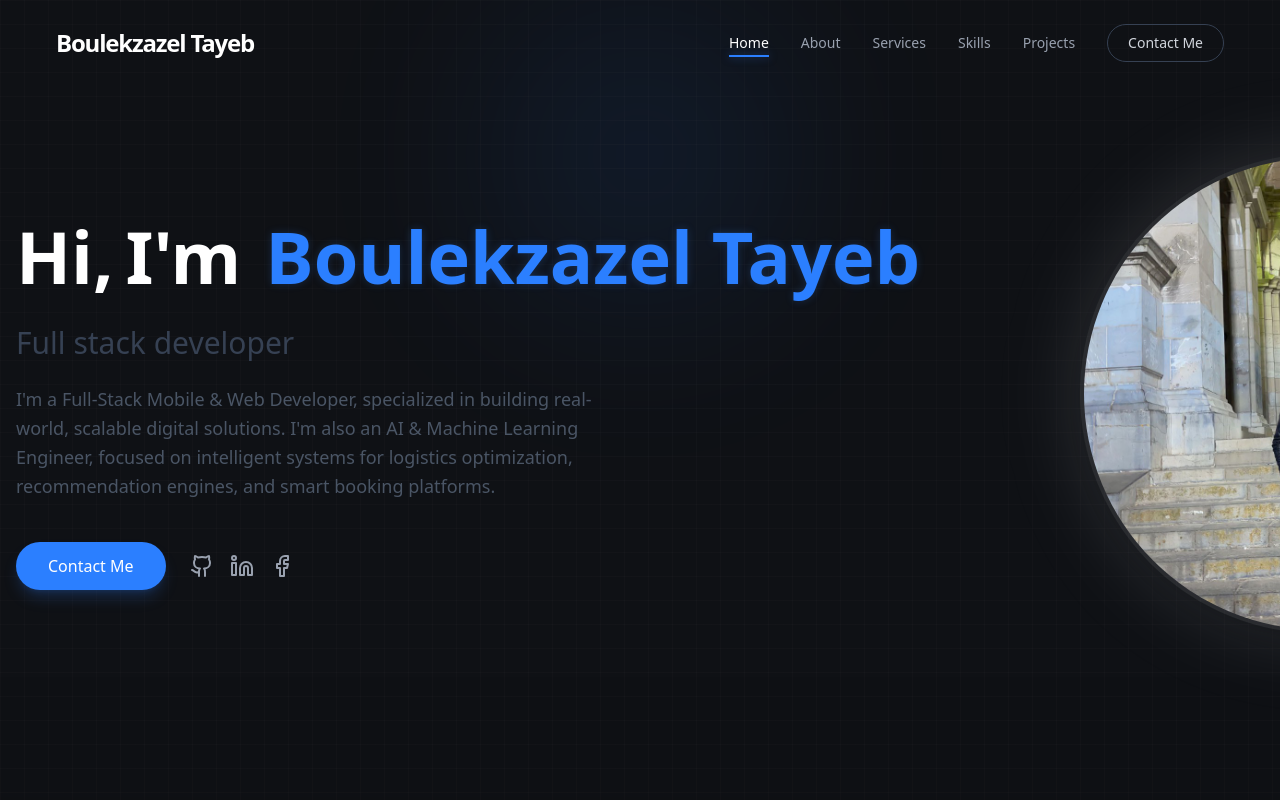
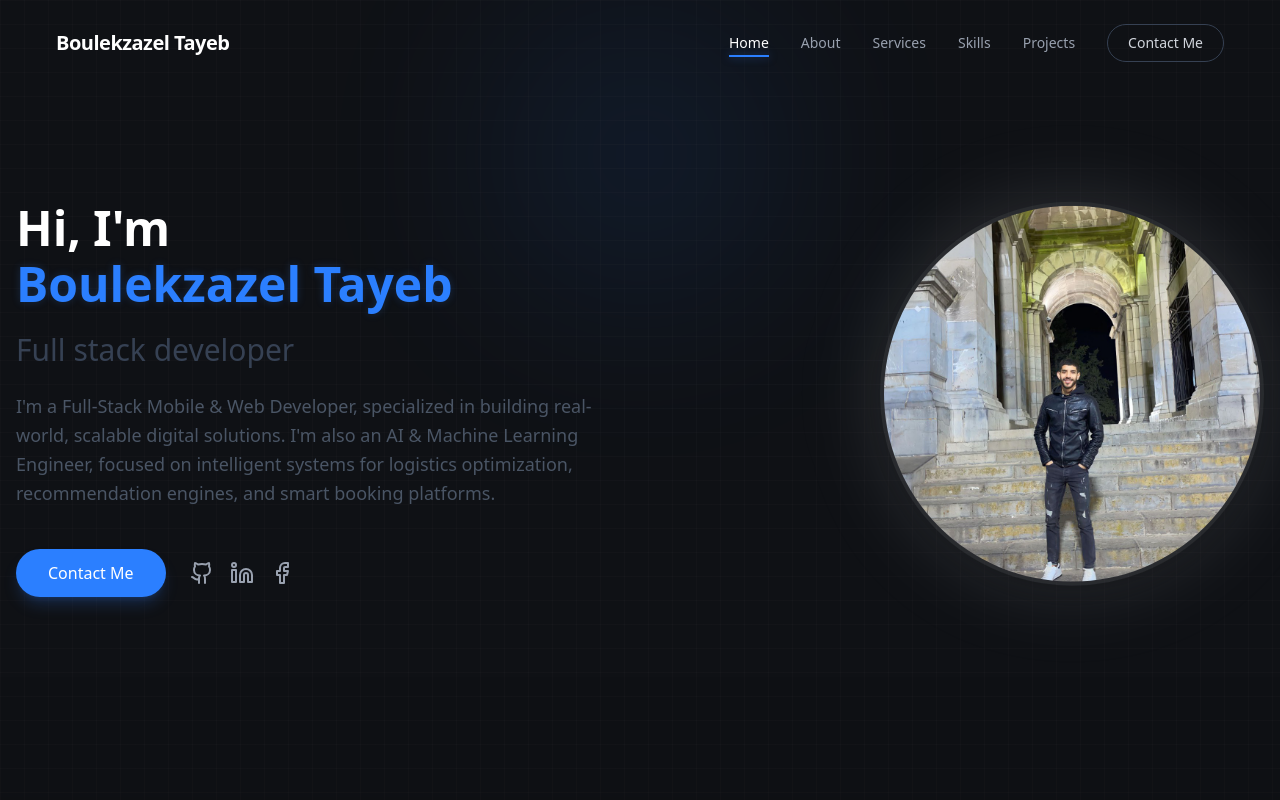
Before and after one commit to Tayebdev/portfolio, a React (Vite) app: page / in a window 1280 px wide. Shown: the top 800 px of the page. Built offline with nearby package versions, Linux system fonts and the light colour scheme.

Commit message:
resolve conflit

```diff
--- a/package.json
+++ b/package.json
@@ -12,7 +12,9 @@
   "dependencies": {
     "clsx": "^2.1.1",
     "framer-motion": "^12.23.24",
+    "g": "^2.0.1",
     "lucide-react": "^0.554.0",
+    "nodemon": "^3.1.11",
     "react": "^19.2.0",
     "react-dom": "^19.2.0",
     "react-icons": "^5.5.0",
--- a/src/components/Navbar/Navbar.jsx
+++ b/src/components/Navbar/Navbar.jsx
@@ -48,7 +48,7 @@ const Navbar = () => {
                     }`}
             >
                 <div className="container mx-auto px-4 flex justify-between items-center max-w-[1200px]">
-                    <a href="#" className="text-2xl font-bold font-display tracking-tighter text-white z-50 relative">
+                    <a href="#" className="font-bold tracking-tight text-white z-50 relative whitespace-nowrap text-xl sm-desktop:text-2xl">
                         Boulekzazel Tayeb
                     </a>
 
--- a/src/sections/Hero/Hero.jsx
+++ b/src/sections/Hero/Hero.jsx
@@ -35,7 +35,9 @@ const Hero = () => {
             <div className="absolute bottom-0 left-0 right-0 h-32 bg-gradient-to-b from-transparent to-black/5 dark:to-black/20 pointer-events-none z-10"></div>
 
             <div className="container mx-auto max-w-[1400px] z-10">
-                <div className="grid grid-cols-1 lg:grid-cols-[1.2fr_1fr] gap-12 lg:gap-40 items-center">
+                {/* Responsive Grid: Stacks on mobile, Side-by-side on sm-desktop (1024px+) */}
+                {/* Reduced gap from gap-40 to gap-12/20 to prevent overlap on small desktops */}
+                <div className="grid grid-cols-1 lg:grid-cols-[1.2fr_1fr] gap-12 lg-desktop:gap-24 2xl-desktop:gap-40 items-center">
 
                     {/* Left Column: Content */}
                     <motion.div
@@ -44,15 +46,15 @@ const Hero = () => {
                         animate="visible"
                         className="space-y-6 text-left order-2 lg:order-1"
                     >
-                        {/* Title - Animated Heading */}
+                        {/* Title - Animated Heading - VERTICAL STACK */}
                         <motion.h1
                             variants={wordContainer}
                             initial="hidden"
                             animate="visible"
-                            className="text-4xl md:text-5xl lg:text-6xl xl:text-7xl font-bold text-white leading-tight flex flex-col sm:flex-row sm:items-baseline gap-2 sm:gap-3"
+                            className="font-bold text-white leading-tight flex flex-col gap-2"
                         >
-                            {/* Line 1: "Hi, I'm" */}
-                            <div className="whitespace-nowrap">
+                            {/* Line 1: "Hi, I'm" - Single line */}
+                            <div className="whitespace-nowrap text-4xl lg:text-5xl lg-desktop:text-6xl xl-desktop:text-7xl">
                                 {["Hi,", "I'm"].map((word, i) => (
                                     <motion.span key={i} variants={wordSlideUp} className="inline-block mr-3">
                                         {word}
@@ -60,8 +62,11 @@ const Hero = () => {
                                 ))}
                             </div>
 
-                            {/* Line 2: Name with Glow Effect */}
-                            <motion.div variants={wordSlideUp} className="text-blue-500 relative whitespace-nowrap">
+                            {/* Line 2: Name - Stacked BELOW "Hi, I'm" */}
+                            <motion.div
+                                variants={wordSlideUp}
+                                className="text-blue-500 relative whitespace-nowrap text-4xl lg:text-5xl lg-desktop:text-6xl xl-desktop:text-7xl"
+                            >
                                 <motion.span
                                     variants={glowText}
                                     initial="initial"
@@ -142,8 +147,10 @@ const Hero = () => {
                             {/* Soft Subtle Shadow */}
                             <div className="absolute inset-0 bg-gradient-to-br from-gray-200/15 to-gray-300/15 dark:from-blue-500/5 dark:to-blue-500/5 rounded-full blur-2xl"></div>
 
-                            {/* Circular Image - Mobile: Slightly Enlarged (200px), Desktop: Enlarged (400-480px) */}
-                            <div className="relative w-48 h-48 md:w-52 md:h-52 lg:w-[400px] lg:h-[400px] xl:w-[480px] xl:h-[480px] rounded-full overflow-hidden shadow-lg border-4 border-white/5">
+                            {/* Circular Image - Fluid Sizing */}
+                            {/* 1024px: w-[320px], 1280px: w-[380px], 1440px: w-[440px] */}
+                            {/* Using clamp() to ensure it never gets too small or too big */}
+                            <div className="relative w-48 h-48 md:w-52 md:h-52 lg:w-[clamp(300px,30vw,480px)] lg:h-[clamp(300px,30vw,480px)] rounded-full overflow-hidden shadow-lg border-4 border-white/5">
                                 <img
                                     src="/profile.jpg"
                                     alt="Boulekzazel Tayeb"
--- a/src/sections/Projects/Projects.jsx
+++ b/src/sections/Projects/Projects.jsx
@@ -9,7 +9,7 @@ const Projects = () => {
 
     return (
         <section id="projects" className="py-20 bg-[#0F1115]">
-            <div className="container mx-auto px-4 max-w-6xl">
+            <div className="container mx-auto px-4 max-w-6xl lg-desktop:max-w-7xl">
                 <div className="text-center mb-12">
                     <motion.h2
                         initial="hidden"
@@ -33,7 +33,7 @@ const Projects = () => {
 
                 <motion.div
                     layout
-                    className="grid grid-cols-1 md:grid-cols-2 lg:grid-cols-3 gap-8"
+                    className="grid grid-cols-1 md:grid-cols-2 lg-desktop:grid-cols-3 gap-6 sm-desktop:gap-8"
                 >
                     <AnimatePresence>
                         {projects.slice(0, visibleProjects).map((project) => (
```
Also changed, not shown: 1 other file (tests, documents, lock files or other folders).
